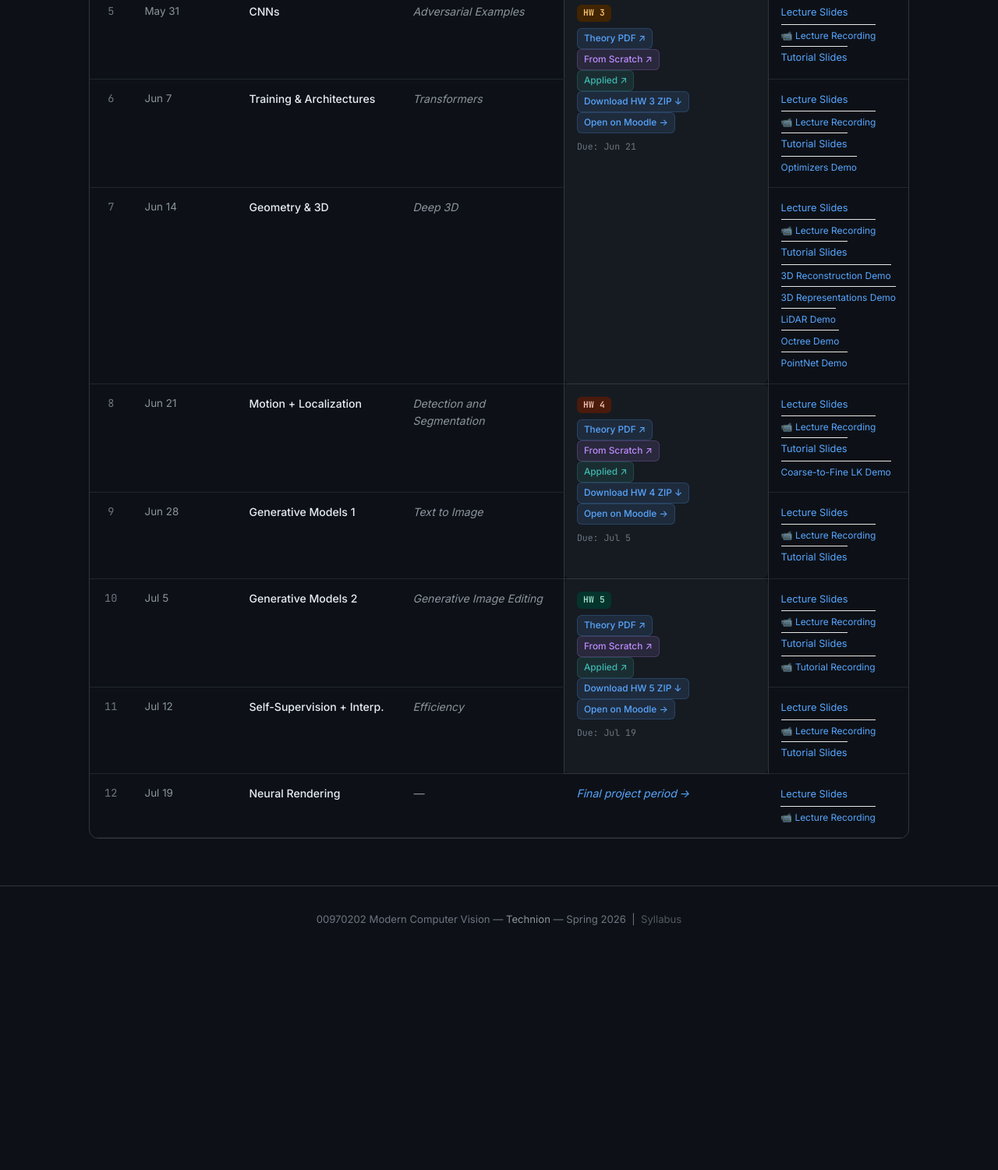
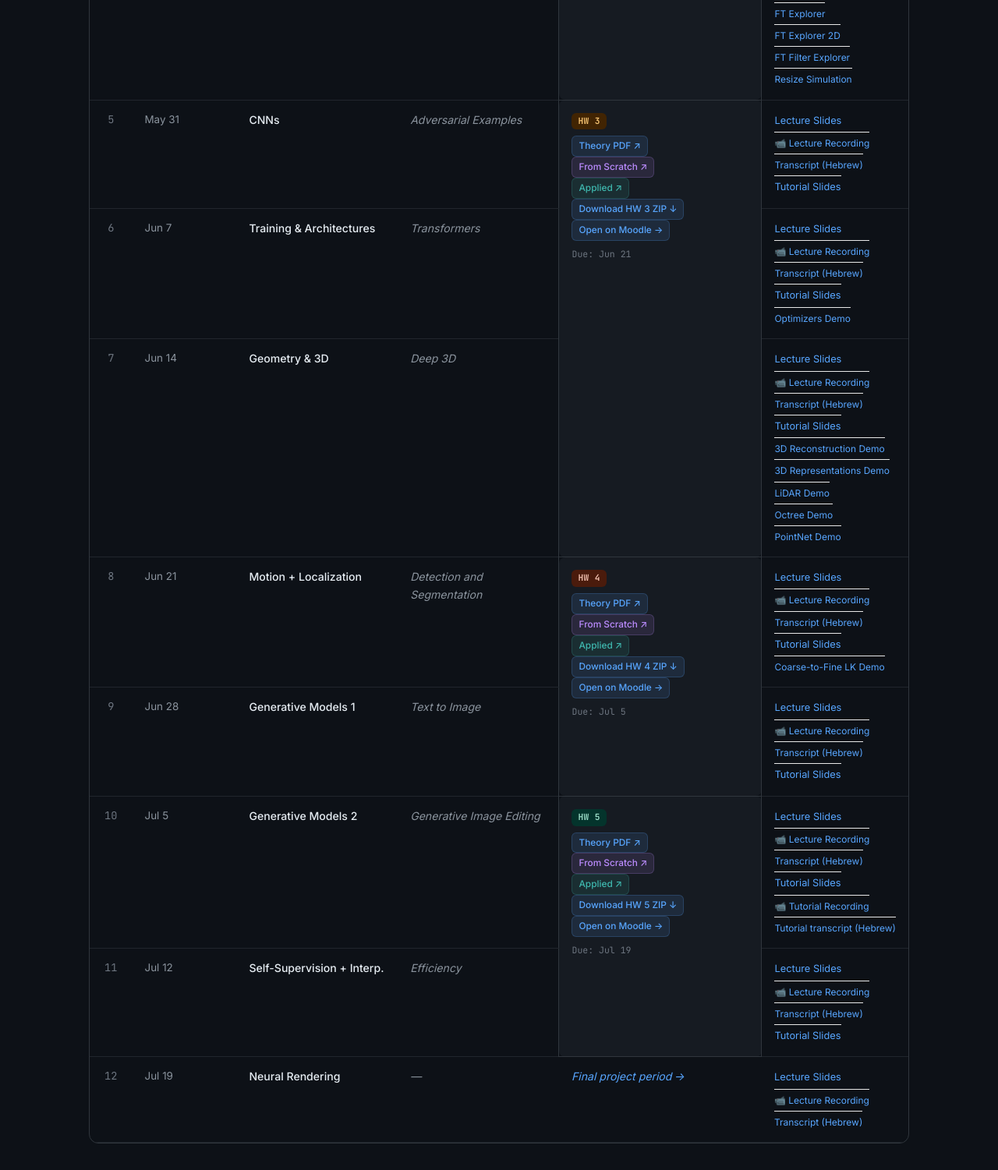
Before and after one commit to assafshocher/mcv, a plain HTML site: page schedule.html in a window 1280 px wide. Shown: the part 999-2500 px from the top of the page at 78% size. Before the commit the page ends 2221 px from the top, so only its background shows below. Drawn offline with Linux system fonts and the light colour scheme.

Commit message:
Link Hebrew transcripts for Spring 2026 lectures

```diff
--- a/schedule.html
+++ b/schedule.html
@@ -32,6 +32,7 @@
 <section class="section" style="padding-bottom: 24px;">
   <h2 class="section-title">Course Schedule</h2>
   <p class="section-subtitle">Spring 2026 — Sundays. Lecture 13:30–16:30, Tutorial 16:30–17:30.</p>
+  <p style="color:var(--text-secondary); font-size:0.9rem;">Contributed Hebrew transcripts and summaries are linked beside each lecture recording and the tutorial 10 recording. <a href="https://docs.google.com/document/d/1usx1piz0DTmvhcZI327Zd6eM3GhNLwh5UL5HYrMWGUg/edit?tab=t.0" class="resource-link" target="_blank" rel="noopener">Full transcript index →</a></p>
 </section>
 
 <!-- SCHEDULE TABLE -->
@@ -71,6 +72,7 @@
           <td>
             <a href="resources/week1/lecture.pdf" class="resource-link">Lecture Slides</a><br>
             <a href="https://youtu.be/Wj1rtsVd77g?si=6wH1278mpFrcsF_V" class="resource-link" style="font-size:0.85em;" target="_blank">📹 Lecture Recording</a><br>
+            <a href="https://docs.google.com/document/d/1aIzPZYIQn_BwlVAuBEtM3lcH5brvRJMfXQRNlGA3Meo/edit" class="resource-link" style="font-size:0.85em;" target="_blank" rel="noopener" aria-label="Lecture 1: Hebrew transcript and summary">Transcript (Hebrew)</a><br>
             <a href="resources/week1/tutorial.pdf" class="resource-link">Tutorial Slides</a><br>
             <a href="resources/week1/conv_demo.html" class="resource-link" style="font-size:0.85em;">Conv 1D Demo</a><br>
             <a href="resources/week1/filters_demo.html" class="resource-link" style="font-size:0.85em;">Filters 2D Demo</a><br>
@@ -85,6 +87,7 @@
           <td>
             <a href="resources/week2/lecture.pdf" class="resource-link">Lecture Slides</a><br>
             <a href="https://www.youtube.com/watch?v=fcc2uNzplZY" class="resource-link" style="font-size:0.85em;" target="_blank">📹 Lecture Recording</a><br>
+            <a href="https://docs.google.com/document/d/1o6jdi_mq0V8LeX5Nw-Cvn0Wi3cutv0eWisBY92dEuk8/edit" class="resource-link" style="font-size:0.85em;" target="_blank" rel="noopener" aria-label="Lecture 2: Hebrew transcript and summary">Transcript (Hebrew)</a><br>
             <a href="resources/week2/tutorial.pdf" class="resource-link">Tutorial Slides</a>
           </td>
         </tr>
@@ -119,6 +122,7 @@
           <td>
             <a href="resources/week3/lecture.pdf" class="resource-link">Lecture Slides</a><br>
             <a href="https://www.youtube.com/watch?v=3oRJFM9cIgg&list=PL0mtibBWlM3vHJkPFRc_zrV08HOjtADI7&index=3" class="resource-link" style="font-size:0.85em;" target="_blank">📹 Lecture Recording</a><br>
+            <a href="https://docs.google.com/document/d/11unXIbpnYAbC08f8oW-hKDmOMote-v8QUyrjK5bk6jw/edit" class="resource-link" style="font-size:0.85em;" target="_blank" rel="noopener" aria-label="Lecture 3: Hebrew transcript and summary">Transcript (Hebrew)</a><br>
             <a href="resources/week3/tutorial.pdf" class="resource-link">Tutorial Slides</a>
           </td>
         </tr>
@@ -132,6 +136,7 @@
           <td>
             <a href="resources/week4/lecture.pdf" class="resource-link">Lecture Slides</a><br>
             <a href="https://www.youtube.com/watch?v=FRLDx7fdPk4" class="resource-link" style="font-size:0.85em;" target="_blank">📹 Lecture Recording</a><br>
+            <a href="https://docs.google.com/document/d/16SGO_BDWnxDTqTYCQE3Z8A7-x7sd0YrwJtIQZY_iyuM/edit" class="resource-link" style="font-size:0.85em;" target="_blank" rel="noopener" aria-label="Lecture 4: Hebrew transcript and summary">Transcript (Hebrew)</a><br>
             <a href="resources/week4/tutorial.pdf" class="resource-link">Tutorial Slides</a><br>
             <a href="resources/week4/ft_explorer.html" class="resource-link" style="font-size:0.85em;">FT Explorer</a><br>
             <a href="resources/week4/ft_explorer_2d.html" class="resource-link" style="font-size:0.85em;">FT Explorer 2D</a><br>
@@ -160,6 +165,7 @@
           <td>
             <a href="resources/week5/lecture.pdf" class="resource-link">Lecture Slides</a><br>
             <a href="https://www.youtube.com/watch?v=Td5w9_ZK8mM" class="resource-link" style="font-size:0.85em;" target="_blank">📹 Lecture Recording</a><br>
+            <a href="https://docs.google.com/document/d/1yAAkr6hOcyllMJ3Q7GmID05y66jH4gX7o2wSAK3CbtA/edit" class="resource-link" style="font-size:0.85em;" target="_blank" rel="noopener" aria-label="Lecture 5: Hebrew transcript and summary">Transcript (Hebrew)</a><br>
             <a href="resources/week5/tutorial.pdf" class="resource-link">Tutorial Slides</a>
           </td>
         </tr>
@@ -171,6 +177,7 @@
           <td>
             <a href="resources/week6/lecture.pdf" class="resource-link">Lecture Slides</a><br>
             <a href="https://youtu.be/GNOhhyfss3o" class="resource-link" style="font-size:0.85em;" target="_blank">📹 Lecture Recording</a><br>
+            <a href="https://docs.google.com/document/d/1xcrwy_riGlWS1fjADp5qoPsfk9sJKs3vYKkUHEAxba8/edit" class="resource-link" style="font-size:0.85em;" target="_blank" rel="noopener" aria-label="Lecture 6: Hebrew transcript and summary">Transcript (Hebrew)</a><br>
             <a href="resources/week6/tutorial.pdf" class="resource-link">Tutorial Slides</a><br>
             <a href="resources/week6/optimizers_demo.html" class="resource-link" style="font-size:0.85em;">Optimizers Demo</a>
           </td>
@@ -183,6 +190,7 @@
           <td>
             <a href="resources/week7/lecture.pdf" class="resource-link">Lecture Slides</a><br>
             <a href="https://youtu.be/RydcPtqQmrk" class="resource-link" style="font-size:0.85em;" target="_blank">📹 Lecture Recording</a><br>
+            <a href="https://docs.google.com/document/d/1euGKsqivopcpwAbDk0_-WKWdNlLsijMrOUssBPT0Lu8/edit" class="resource-link" style="font-size:0.85em;" target="_blank" rel="noopener" aria-label="Lecture 7: Hebrew transcript and summary">Transcript (Hebrew)</a><br>
             <a href="resources/week7/tutorial.pdf" class="resource-link">Tutorial Slides</a><br>
             <a href="resources/week7/3drec_demo.html" class="resource-link" style="font-size:0.85em;">3D Reconstruction Demo</a><br>
             <a href="resources/week7/four_formats_demo.html" class="resource-link" style="font-size:0.85em;">3D Representations Demo</a><br>
@@ -212,6 +220,7 @@
           <td>
             <a href="resources/week8/lecture.pdf" class="resource-link">Lecture Slides</a><br>
             <a href="https://www.youtube.com/watch?v=WEkbw79-xJY" class="resource-link" style="font-size:0.85em;" target="_blank">📹 Lecture Recording</a><br>
+            <a href="https://docs.google.com/document/d/13FZSScngZyc5LyR22uHLPo3EhQGkQgL_1x0LpAfwu7Y/edit" class="resource-link" style="font-size:0.85em;" target="_blank" rel="noopener" aria-label="Lecture 8: Hebrew transcript and summary">Transcript (Hebrew)</a><br>
             <a href="resources/week8/tutorial.pdf" class="resource-link">Tutorial Slides</a><br>
             <a href="resources/week8/coarse_to_fine_lk_v3.html" class="resource-link" style="font-size:0.85em;">Coarse-to-Fine LK Demo</a>
           </td>
@@ -224,6 +233,7 @@
           <td>
             <a href="resources/week9/lecture.pdf" class="resource-link">Lecture Slides</a><br>
             <a href="https://www.youtube.com/watch?v=l7t9QLGGJJs" class="resource-link" style="font-size:0.85em;" target="_blank">📹 Lecture Recording</a><br>
+            <a href="https://docs.google.com/document/d/1dZPLA8WGELGWYjaMewrrl4YBI98GEiBf22Rv2qjRQac/edit" class="resource-link" style="font-size:0.85em;" target="_blank" rel="noopener" aria-label="Lecture 9: Hebrew transcript and summary">Transcript (Hebrew)</a><br>
             <a href="resources/week9/tutorial.pdf" class="resource-link">Tutorial Slides</a>
           </td>
         </tr>
@@ -248,8 +258,10 @@
           <td>
             <a href="resources/week10/lecture.pdf" class="resource-link">Lecture Slides</a><br>
             <a href="https://www.youtube.com/watch?v=Vm9F43BjRtY" class="resource-link" style="font-size:0.85em;" target="_blank">📹 Lecture Recording</a><br>
+            <a href="https://docs.google.com/document/d/1qDy-9Ip2c_L62dMJEbuvpGQFFLn02GWztsmZzrQdOCc/edit" class="resource-link" style="font-size:0.85em;" target="_blank" rel="noopener" aria-label="Lecture 10: Hebrew transcript and summary">Transcript (Hebrew)</a><br>
             <a href="resources/week10/tutorial.pdf" class="resource-link">Tutorial Slides</a><br>
-            <a href="https://www.youtube.com/watch?v=Jh3MDTFHwV4&list=PL0mtibBWlM3vHJkPFRc_zrV08HOjtADI7&index=12" class="resource-link" style="font-size:0.85em;" target="_blank">📹 Tutorial Recording</a>
+            <a href="https://www.youtube.com/watch?v=Jh3MDTFHwV4&list=PL0mtibBWlM3vHJkPFRc_zrV08HOjtADI7&index=12" class="resource-link" style="font-size:0.85em;" target="_blank">📹 Tutorial Recording</a><br>
+            <a href="https://docs.google.com/document/d/1yenBpdk1hEc9VkcOlwa9TgZA6VvDW8YzzMg9lFHNS0c/edit" class="resource-link" style="font-size:0.85em;" target="_blank" rel="noopener" aria-label="Tutorial 10: Hebrew transcript and summary">Tutorial transcript (Hebrew)</a>
           </td>
         </tr>
         <tr>
@@ -260,6 +272,7 @@
           <td>
             <a href="resources/week11/lecture.pdf" class="resource-link">Lecture Slides</a><br>
             <a href="https://www.youtube.com/watch?v=UIk49yOj_iQ&list=PL0mtibBWlM3vHJkPFRc_zrV08HOjtADI7&index=12&t=3s" class="resource-link" style="font-size:0.85em;" target="_blank">📹 Lecture Recording</a><br>
+            <a href="https://docs.google.com/document/d/10HYoxIU4jvnu8Jn1a-Weawo41d7MHQqWKQ3lSPZed7M/edit" class="resource-link" style="font-size:0.85em;" target="_blank" rel="noopener" aria-label="Lecture 11: Hebrew transcript and summary">Transcript (Hebrew)</a><br>
             <a href="resources/week11/tutorial.pdf" class="resource-link">Tutorial Slides</a>
           </td>
         </tr>
@@ -275,7 +288,8 @@
           </td>
           <td>
             <a href="resources/week12/lecture.pdf" class="resource-link">Lecture Slides</a><br>
-            <a href="https://www.youtube.com/watch?v=zflxQ6uVCSs" class="resource-link" style="font-size:0.85em;" target="_blank">📹 Lecture Recording</a>
+            <a href="https://www.youtube.com/watch?v=zflxQ6uVCSs" class="resource-link" style="font-size:0.85em;" target="_blank">📹 Lecture Recording</a><br>
+            <a href="https://docs.google.com/document/d/1MyYZ436LR0BlX2AD34IzTHTyTjbJoAwZDT4zmJUgR1E/edit" class="resource-link" style="font-size:0.85em;" target="_blank" rel="noopener" aria-label="Lecture 12: Hebrew transcript and summary">Transcript (Hebrew)</a>
           </td>
         </tr>
 
```
Also changed, not shown: index.html (+5 -0 lines).
